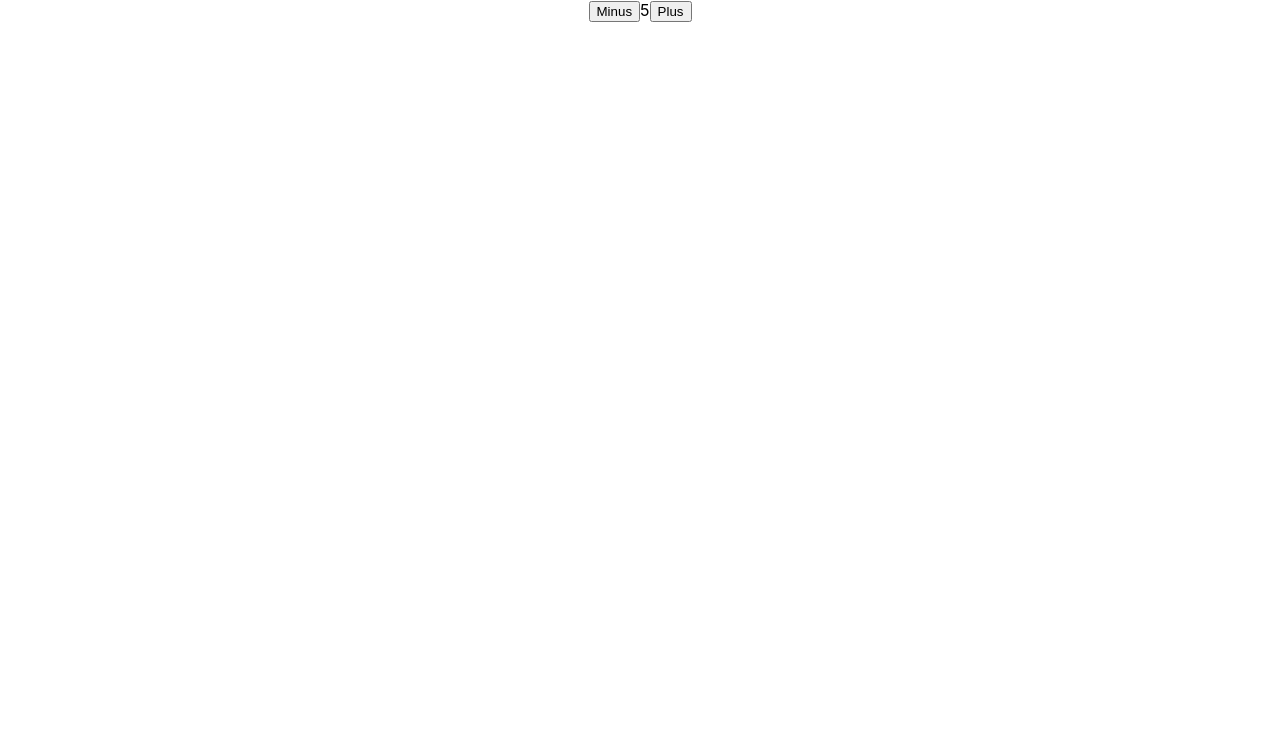
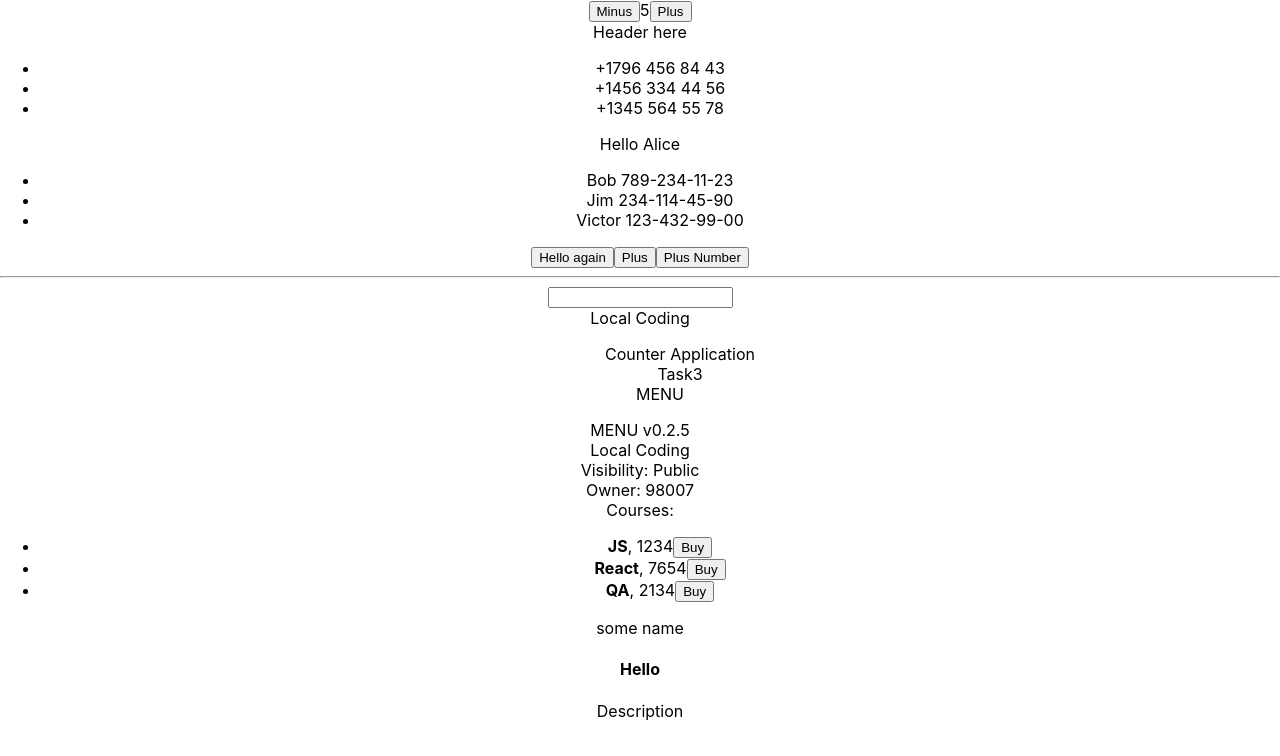
Before and after one commit to Linaris1993/React.js, a React (Create React App) app: page / in a window 1280 px wide. Shown: the top 756 px of the page. Built offline with nearby package versions, Linux system fonts and the light colour scheme.

Commit message:
removed comments

```diff
--- a/src/App.js
+++ b/src/App.js
@@ -83,44 +83,44 @@ function App() {
               {count}
               <button onClick={plusBtn}>Plus</button>
 
-              {/*  <Header />*/}
-        {/*    {hello(name)}*/}
-        {/*    <ul>*/}
-        {/*    {names.map(el => <li key={el.id}>{el.title} {el.phone}</li>)}*/}
-        {/*    </ul>*/}
+                <Header />
+            {hello(name)}
+            <ul>
+            {names.map(el => <li key={el.id}>{el.title} {el.phone}</li>)}
+            </ul>
 
-        {/*    <button onClick={helloClick}>Hello again</button>*/}
-        {/*    <button onClick={() => console.log('Plus')}>Plus</button>*/}
-        {/*    <button onClick={() => plusNumber(123)}>Plus Number</button>*/}
+            <button onClick={helloClick}>Hello again</button>
+            <button onClick={() => console.log('Plus')}>Plus</button>
+            <button onClick={() => plusNumber(123)}>Plus Number</button>
 
-        {/*    <hr />*/}
+            <hr />
 
-        {/*    <input onChange={onChangeName}/>*/}
+            <input onChange={onChangeName}/>
 
-        {/*    <Logo*/}
-        {/*        siteName={siteName}*/}
-        {/*    />*/}
+            <Logo
+                siteName={siteName}
+            />
 
-        {/*    <TaskList*/}
-        {/*        siteName={appName}*/}
-        {/*        appVersion={version}*/}
-        {/*    />*/}
+            <TaskList
+                siteName={appName}
+                appVersion={version}
+            />
 
-        {/*    <TopMenu*/}
-        {/*        appVersion={version}*/}
-        {/*    />*/}
+            <TopMenu
+                appVersion={version}
+            />
 
-        {/*     <MainMenu*/}
-        {/*        siteName={siteName}*/}
-        {/*        isPublic={isPublic}*/}
-        {/*        owner={owner}*/}
-        {/*        courses={courses}*/}
-        {/*     />*/}
+             <MainMenu
+                siteName={siteName}
+                isPublic={isPublic}
+                owner={owner}
+                courses={courses}
+             />
 
-        {/*     <Contact name='some name'>*/}
-        {/*         <h4>Hello</h4>*/}
-        {/*         <div>Description</div>*/}
-        {/*     </Contact>*/}
+             <Contact name='some name'>
+                 <h4>Hello</h4>
+                 <div>Description</div>
+             </Contact>
 
         </div>
   );
```
